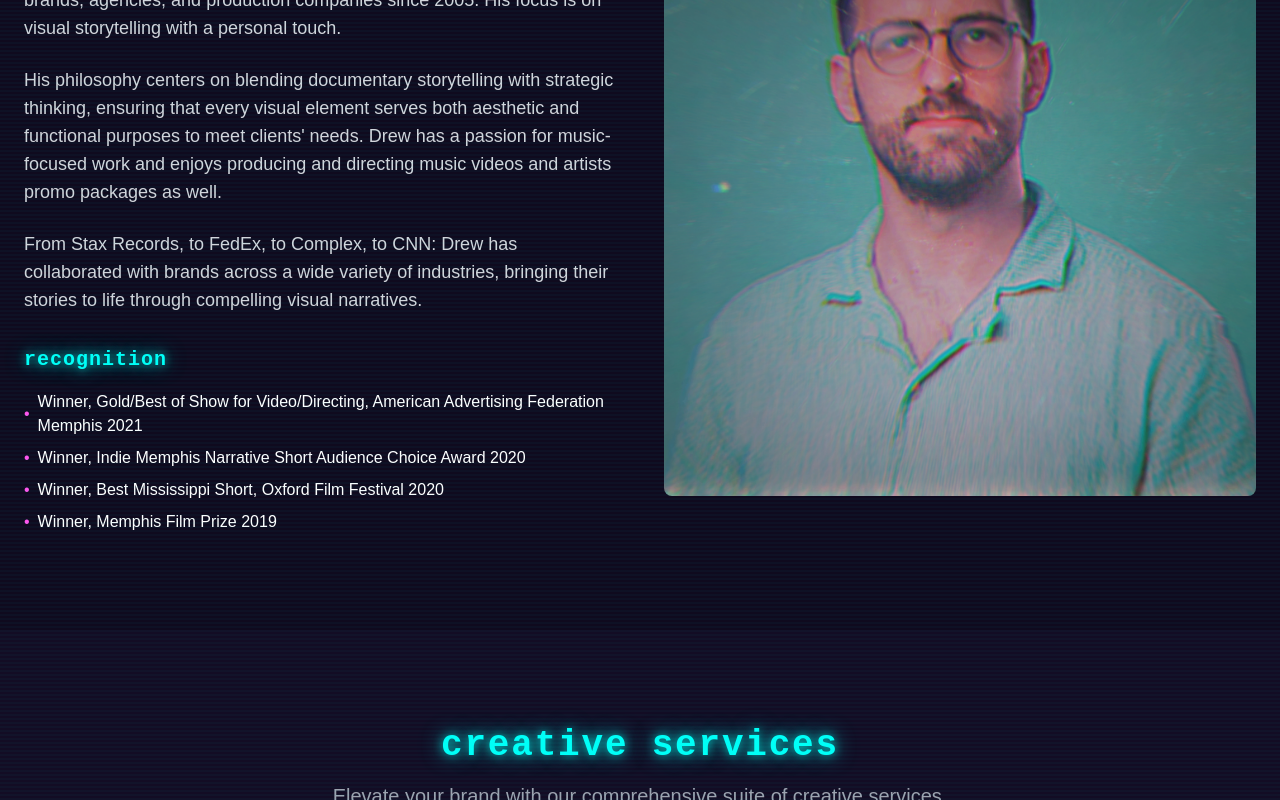
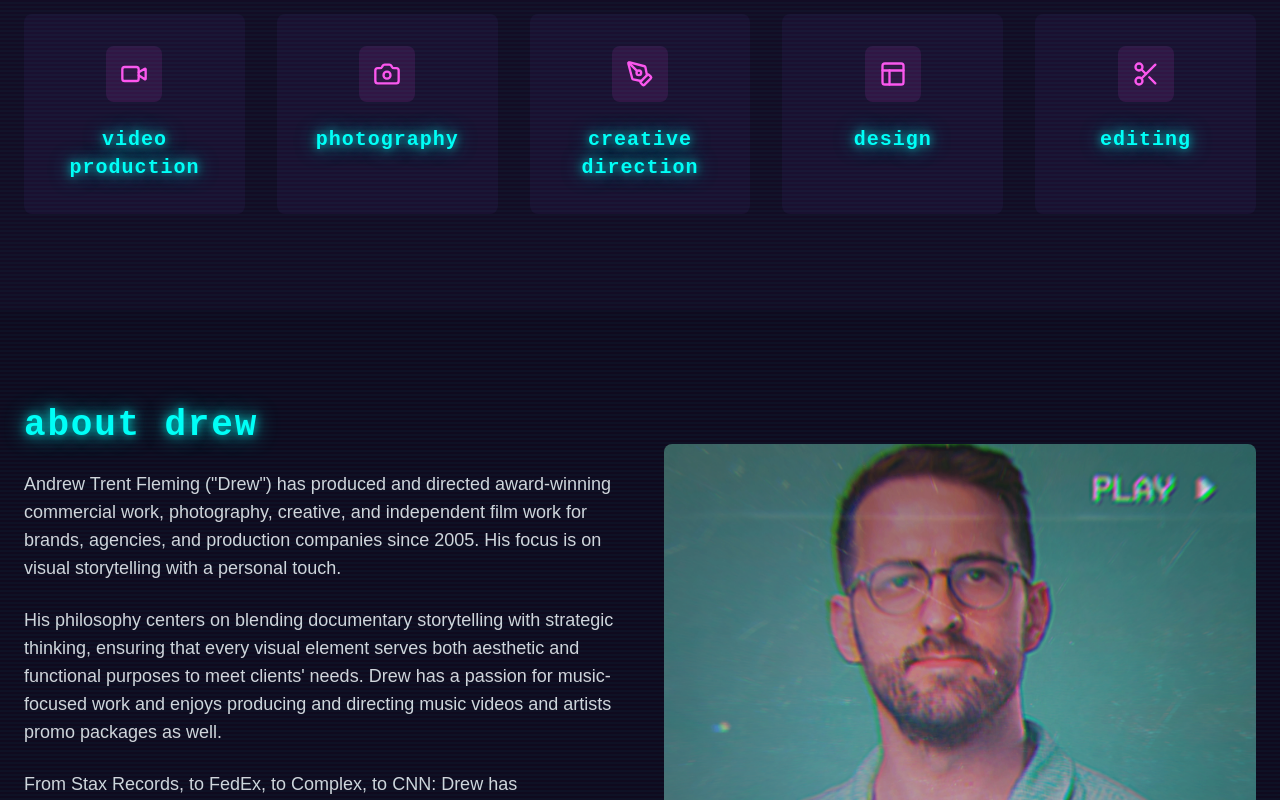
Before and after one commit to atfleming/80fcreative, a React (Vite) app: page / in a window 1280 px wide. Shown: the part 2100-2900 px from the top of the page. Built offline with nearby package versions, Linux system fonts and the light colour scheme.

Commit message:
confirming services and about swap.

```diff
--- a/src/App.tsx
+++ b/src/App.tsx
@@ -70,8 +70,8 @@ export function App() {
               }))}
             />
             */}
+          <Services />
           <About />
-          <Services />
           {/* Development section temporarily hidden */}
           {/* <Development /> */}
           {/* Newsletter section temporarily hidden */}
```
